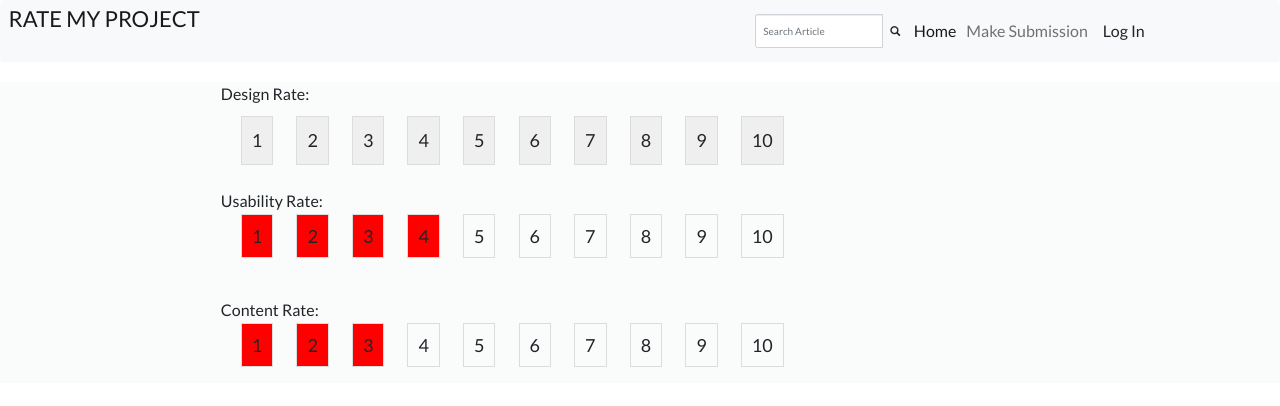
After one commit to Alice-Githui/Rate-my-App, a Django app: page /rateproject/1/ in a window 1280 px wide. The commit adds this page. Shown: the top 406 px of the page. Run offline with Django 3.2, Linux system fonts and the light colour scheme; data that the repository does not hold is empty; some libraries are stand-ins or nearby versions.

Commit message:
Write functionality to rate for design

```diff
--- a/projects/static/CSS/style.css
+++ b/projects/static/CSS/style.css
@@ -21,6 +21,11 @@
     text-align: end;
     align-items: flex-end;
     margin-left: 500px;
+}
+.project-card{
+    border: 1px solid gainsboro;
+    margin-left: 20px;
+    padding-bottom: 20px;
 }
 
 .project-card img{
@@ -92,6 +97,11 @@
     border-radius: 5px;
 }
 
+.indexprojects-card{
+    border: 1px solid gainsboro;
+    margin-left: 20px;
+}
+
 .indexprojects-card img{
     height: 250px;
     width: 100%;
@@ -140,7 +150,6 @@
 }
 
 .profile-details{
-    border: 1px solid gainsboro;
     padding-left: 30px;
     padding-top: 20px;
     border-radius: 5px;
@@ -174,3 +183,42 @@
     border-radius: 5px;
     margin: 20px 0px;
 }
+
+.rateproject{
+    font-family: 'Lato', sans-serif;
+    font-size: 16px;
+    background-color: #fafbfb
+}
+
+.design-checked{
+    background-color: red;
+}
+
+.usability-checked{
+    background-color: red;
+}
+
+.content-checked{
+    background-color: red;
+}
+
+.design-rate button{
+    margin-left: 20px;
+    font-size: 18px;
+    border: 1px solid gainsboro;
+    padding: 10px;
+}
+
+.usability-rate span{
+    margin-left: 20px;
+    font-size: 18px;
+    border: 1px solid gainsboro;
+    padding: 10px;
+}
+
+.content-rate span{
+    margin-left: 20px;
+    font-size: 18px;
+    border: 1px solid gainsboro;
+    padding: 10px;
+}
--- /dev/null
+++ b/projects/static/JS/script.js
@@ -0,0 +1,194 @@
+console.log('Rate projects')
+
+// Get all the ratings for design
+const designFirst=document.getElementById('design-first')
+const designSecond=document.getElementById("design-second")
+const designThird=document.getElementById("design-third")
+const designFourth=document.getElementById("design-fourth")
+const designFifth=document.getElementById("design-fifth")
+const designSixth=document.getElementById("design-sixth")
+const designSeventh=document.getElementById("design-seventh")
+const designEighth=document.getElementById("design-eighth")
+const designNinth=document.getElementById("design-ninth")
+const designTenth=document.getElementById("design-tenth")
+
+// Get all the ratings for usability
+const usabilityFirst=document.getElementById('usability-first')
+const usabilitySecond=document.getElementById("usability-second")
+const usabilityThird=document.getElementById("usability-third")
+const usabilityFourth=document.getElementById("usability-fourth")
+const usabilityFifth=document.getElementById("usability-fifth")
+const usabilitySixth=document.getElementById("usability-sixth")
+const usabilitySeventh=document.getElementById("usability-seventh")
+const usabilityEighth=document.getElementById("usability-eighth")
+const usabilityNinth=document.getElementById("usability-ninth")
+const usabilityTenth=document.getElementById("usability-tenth")
+
+// Get all the ratings for content
+const contentFirst=document.getElementById('content-first')
+const contentSecond=document.getElementById("content-second")
+const contentThird=document.getElementById("content-third")
+const contentFourth=document.getElementById("content-fourth")
+const contentFifth=document.getElementById("content-fifth")
+const contentSixth=document.getElementById("content-sixth")
+const contentSeventh=document.getElementById("content-seventh")
+const contentEighth=document.getElementById("content-eighth")
+const contentNinth=document.getElementById("content-ninth")
+const contentTenth=document.getElementById("content-tenth")
+
+// get the forms
+const designRateForm=document.querySelector('.design-rate-form')
+const designConfirmBox=document.getElementById('design-confirm-box')
+// get the csrf
+const csrf=document.getElementsByName('csrfmiddlewaretoken')
+
+
+//optimise the function to hover over the buttons and get that particular value
+const handleButtonSelect =(size) =>{
+    const designChildren=designRateForm.children
+    for (let i =0; i < designChildren.length; i++){
+        if (i <= size){
+            designChildren[i].classList.add('design-checked')
+        }
+        else{
+            designChildren[i].classList.remove('design-checked')
+        }
+    }
+}
+
+// function to change the background colour once someone hovers over a rating number
+const handleSelect=(selection) =>{
+    switch(selection){
+        case 'design-first':{
+            // designFirst.classList.add('design-checked')
+            // designSecond.classList.remove('design-checked')
+            // designThird.classList.remove('design-checked')
+            // designFourth.classList.remove('design-checked')
+            // designFifth.classList.remove('design-checked')
+            // designSixth.classList.remove('design-checked')
+            // designSeventh.classList.remove('design-checked')
+            // designEighth.classList.remove('design-checked')
+            // designNinth.classList.remove('design-checked')
+            // designTenth.classList.remove('design-checked')
+            handleButtonSelect(1)
+            return
+        }
+        case 'design-second':{
+            handleButtonSelect(2)
+            return
+        }
+        case 'design-third':{
+            handleButtonSelect(3)
+            return
+        }
+        case 'design-fourth':{
+            handleButtonSelect(4)
+            return
+        }
+        case 'design-fifth':{
+            handleButtonSelect(5)
+            return
+        }
+        case 'design-sixth':{
+            handleButtonSelect(6)
+            return
+        }
+        case 'design-seventh':{
+            handleButtonSelect(7)
+            return
+        }
+        case 'design-eighth':{
+            handleButtonSelect(8)
+            return
+        }
+        case 'design-ninth':{
+            handleButtonSelect(9)
+            return
+        }
+        case 'design-tenth':{
+            handleButtonSelect(10)
+            return
+        }
+    }
+}
+
+// change the values from string to numeric values
+const getNumericValue=(stringValue) =>{
+    let numericValue;
+    if (stringValue === 'design-first'){
+        numericValue = 1
+    }
+    else if (stringValue === 'design-second'){
+        numericValue=2
+    }
+    else if (stringValue === 'design-third'){
+        numericValue=3
+    }
+    else if (stringValue === 'design-fourth'){
+        numericValue=4
+    }
+    else if (stringValue==='design-fifth'){
+        numericValue=5
+    }
+    else if (stringValue==='design-sixth'){
+        numericValue=6
+    }
+    else if (stringValue==='design-seventh'){
+        numericValue=7
+    }
+    else if (stringValue==='design-eighth'){
+        numericValue=8
+    }
+    else if (stringValue==='design-ninth'){
+        numericValue=9
+    }
+    else if (stringValue==='design-tenth'){
+        numericValue=10
+    }
+    else{
+        numericValue=0
+    }
+    return numericValue
+}
+
+if (designFirst){
+    const designArr=[designFirst, designSecond, designThird, designFourth, designFifth, designSixth, designSeventh, designEighth, designNinth, designTenth]
+
+    designArr.forEach(item => item.addEventListener('mouseover', (event)=>{
+        handleSelect(event.target.id)
+    }))
+
+    designArr.forEach(item => item.addEventListener('click', (event)=>{
+        const val=event.target.id
+
+
+        designRateForm.addEventListener('submit', (event)=>{
+            event.preventDefault()
+            // const id=event.target.id
+            // console.log(id)
+            const valueNum=getNumericValue(val)
+            console.log(valueNum)
+
+            designConfirmBox.innerHTML =`<p>Design: ${valueNum}</p>`
+
+            // $.ajax({
+            //     type:'POST',
+            //     url:'/rateoneproject/',
+            //     data:{
+            //         'csrfmiddlewaretoken':csrf[0].value,
+            //         // 'el_id':id,
+            //         'val':valueNum
+            //     },
+            //     success: function(response){
+            //         console.log(response)
+            //         designConfirmBox.innerHTML=`<p>${response.design-rate}</p>`
+            //     },
+            //     error: function(error){
+            //         console.log(error)
+            //         designConfirmBox.innerHTML='<p>Oooops .... something went wrong </p>'
+            //     }
+            // })
+        })
+    }))
+
+}
--- a/projects/templates/projects/base.html
+++ b/projects/templates/projects/base.html
@@ -34,6 +34,8 @@
 
     {% block scripts %}
     <script src="https://ajax.googleapis.com/ajax/libs/jquery/3.2.1/jquery.min.js"></script>
+    <script src="https://code.jquery.com/jquery-3.6.0.js" integrity="sha256-H+K7U5CnXl1h5ywQfKtSj8PCmoN9aaq30gDh27Xc0jk=" crossorigin="anonymous"></script>
+    <script src="{% static 'JS/script.js' %}"></script>
     {% bootstrap_javascript %}
     {% endblock %}
 
--- a/projects/templates/projects/index.html
+++ b/projects/templates/projects/index.html
@@ -14,10 +14,12 @@
                     <img src="{{project.image.url}}" alt="{{project.description}}">
                     <br>
                     <br>
-                    <button class="btn btn-success btn-lg btn-block"><a href="{% url 'viewproject' project.id %}"
-                            class="viewprojectbutton">VIEW PROJECT DETAILS</a></button>
+                    <button class="btn btn-success btn-lg btn-block"><a href="{% url 'rateproject' project.id %}"
+                            class="viewprojectbutton">RATE PROJECT</a></button>
                     <p>Project Link: <a href="{{project.link}}">{{project.link}}</a></p>
                     <p>Project Description: {{project.description}}</p>
+
+
 
 
                 </div>
--- /dev/null
+++ b/projects/templates/projects/rateprojects.html
@@ -0,0 +1,79 @@
+{% extends 'projects/base.html' %}
+{% load static %}
+{% load bootstrap3 %}
+
+{% block content %}
+<div class="container-fluid rateproject">
+    <div class="row">
+        <div class="col-md-2"></div>
+        <div class="col-md-8">
+            <div class="row">
+                {% for project in projects %}
+                <img src="{{project.image.url}}" alt="{{project.title}}">
+                <p>View Project: <a href="{{project.link}}">{{project.link}}</a></p>
+                {% endfor %}
+            </div>
+            <div class="design-rate">
+                <p>Design Rate:</p>
+                <form action="" class="design-rate-form" method="POST">
+                    {% csrf_token%}
+                    <button id="design-first" type="submit">1</button>
+                    <button id="design-second" type="submit">2</button>
+                    <button id="design-third" type="submit">3</button>
+                    <button id="design-fourth" type="submit">4</button>
+                    <button id="design-fifth" type="submit">5</button>
+                    <button id="design-sixth" type="submit">6</button>
+                    <button id="design-seventh" type="submit">7</button>
+                    <button id="design-eighth" type="submit">8</button>
+                    <button id="design-ninth" type="submit">9</button>
+                    <button id="design-tenth" type="submit">10</button>
+                </form>
+                <span id="design-confirm-box"></span>
+            </div>
+            <br>
+            <div class="usability-rate">
+                <p>Usability Rate:</p>
+                <span class="usability-checked" id="usability-first">1</span>
+                <span class="usability-checked" id="usability-second">2</span>
+                <span class="usability-checked" id="usability-third">3</span>
+                <span class="usability-checked" id="usability-fourth">4</span>
+                <span id="usability-fifth">5</span>
+                <span id="usability-sixth">6</span>
+                <span id="usability-seventh">7</span>
+                <span id="usability-eighth">8</span>
+                <span id="usability-ninth">9</span>
+                <span id="usability-tenth">10</span>
+            </div>
+            <br>
+            <div id="usability-confirm-box"></div>
+            <br>
+            <div class="content-rate">
+                <p>Content Rate:</p>
+                <span class="content-checked" id="content-first">1</span>
+                <span class="content-checked" id="content-second">2</span>
+                <span class="content-checked" id="content-third">3</span>
+                <span id="content-fourth">4</span>
+                <span id="content-fifth">5</span>
+                <span id="content-sixth">6</span>
+                <span id="content-seventh">7</span>
+                <span id="content-eighth">8</span>
+                <span id="content-ninth">9</span>
+                <span id="content-tenth">10</span>
+            </div>
+            <br>
+            <div id="content-confirm-box"></div>
+
+        </div>
+        <div class="col-md-2"></div>
+    </div>
+</div>
+
+{% endblock %}
+
+{% block scripts %}
+<script src="https://ajax.googleapis.com/ajax/libs/jquery/3.2.1/jquery.min.js"></script>
+<script src="https://code.jquery.com/jquery-3.6.0.js" integrity="sha256-H+K7U5CnXl1h5ywQfKtSj8PCmoN9aaq30gDh27Xc0jk="
+    crossorigin="anonymous"></script>
+<script src="{% static 'JS/script.js' %}"></script>
+{% bootstrap_javascript %}
+{% endblock %}
--- a/projects/urls.py
+++ b/projects/urls.py
@@ -13,4 +13,6 @@ urlpatterns=[
     path('viewproject/<int:pk>/', views.viewProject, name="viewproject"),
     path('viewuserprofile/<int:pk>', views.viewUserProfile, name="viewuserprofile"),
     path('searchprojects/', views.searchProject, name="search_results"),
+    path('rateproject/<int:pk>/', views.rateProject, name="rateproject"),
+    path('rateoneproject/<int:pk>/', views.rateOneProject, name="rateoneproject"),
 ]
--- a/projects/views.py
+++ b/projects/views.py
@@ -1,5 +1,5 @@
 from django.shortcuts import render, redirect
-from django.http import HttpResponse
+from django.http import HttpResponse, JsonResponse
 from .forms import RegisterForm, CreateProfile, UploadNewProject
 from django.contrib.auth import authenticate, login, logout
 from django.contrib import messages
@@ -81,9 +81,7 @@ def viewProject(request, pk):
 
 def viewUserProfile(request, pk):
     user=Profile.objects.filter(user_id=pk)
-    print(user)
     projects=Project.objects.filter(profile_id=pk)
-    print(projects)
 
     return render(request, "projects/viewuserprofile.html", {"user":user, "projects":projects})
 
@@ -99,6 +97,23 @@ def searchProject(request):
         message="You have not searched for any project"
         return render(request, "projects/search")
 
+def rateProject(request, pk):
+    projects=Project.objects.filter(id=pk)
+    return render(request, 'projects/rateprojects.html', {"projects":projects})
+
+def rateOneProject(request,pk):
+    if request.method=="POST":
+        # el_id=request.POST.get('el_id')
+        val=request.POST.get('val')
+        project=Project.objects.get(id=pk)
+        project.design_rate=val
+        project.save()
+
+        return JsonResponse({'success':'true', 'design-rate':val}, safe=False)
+    else:
+        return JsonResponse({'success':'false'})
+
+
 
 
 class CreateProfileView(CreateView):
```
Also changed, not shown: projects/models.py (+16 -3 lines), projects/migrations/0009_auto_20210530_1519.py (added), projects/migrations/0010_auto_20210530_1526.py (added).
